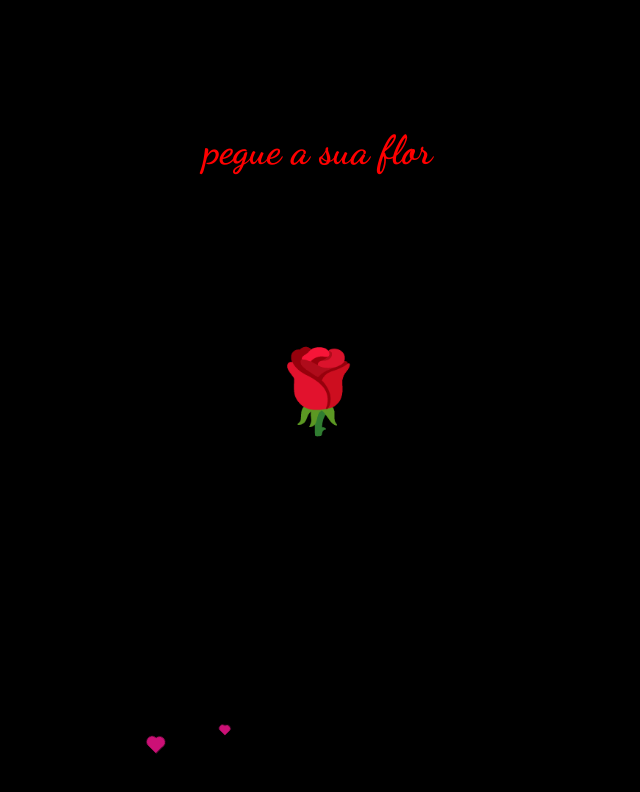
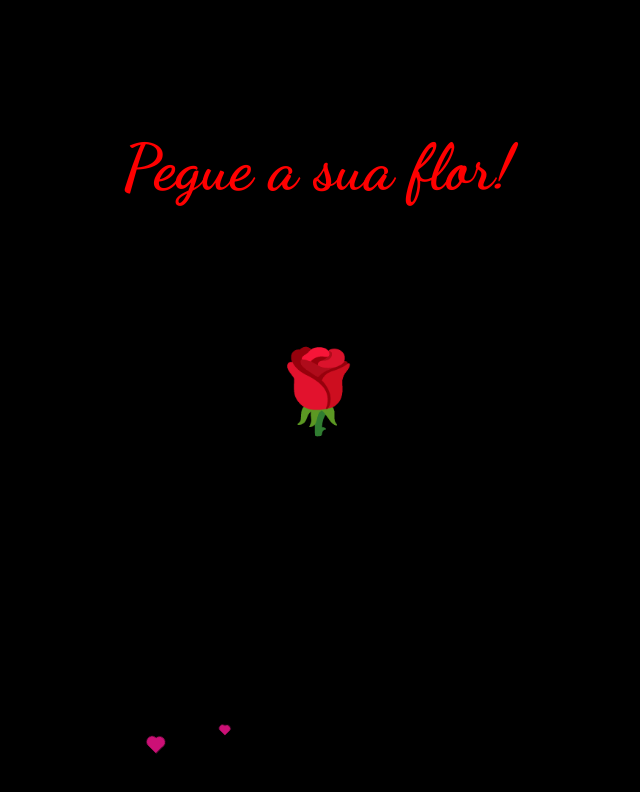
Before and after one commit to thiago-krepker/surprise5, a plain HTML site: page index.html in a window 1280 px wide. Shown: the whole page, without its empty margins (322-962 px from the left). Drawn offline with nearby package versions, Linux system fonts and the light colour scheme.

Commit message:
Update index.html

```diff
--- a/index.html
+++ b/index.html
@@ -23,7 +23,7 @@
 
         .flower-text {
             color: #FF0000; /* Vermelho puro para o texto */
-            font-size: 2.5rem;
+            font-size: 4rem;
             font-weight: 700;
             text-align: center;
             position: absolute;
@@ -187,7 +187,7 @@
     </style>
 </head>
 <body>
-    <div class="flower-text" id="flowerText">pegue a sua flor</div>
+    <div class="flower-text" id="flowerText">Pegue a sua flor!</div>
     <div class="hun-text" id="hunText">hun?</div> <!-- Novo elemento para o texto "hun?" -->
 
     <!-- Emoji da rosa vermelha -->
```
